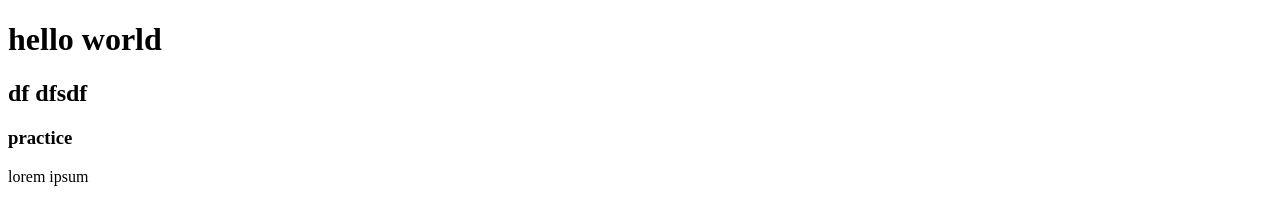
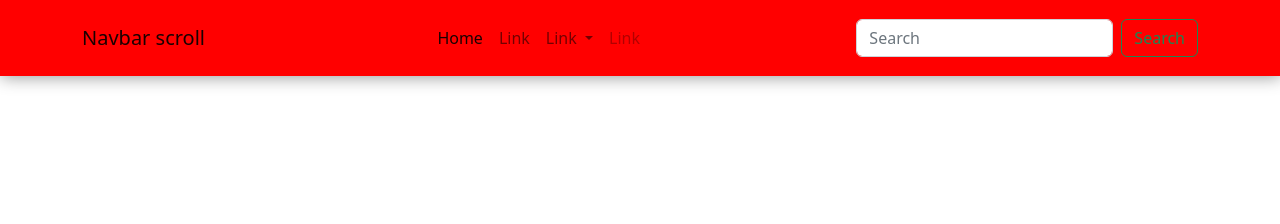
Before and after one commit to Darshan7471/vegies, a plain HTML site: page index.html in a window 1280 px wide. Drawn offline with nearby package versions, Linux system fonts and the light colour scheme.

Commit message:
new changes

```diff
--- /dev/null
+++ b/css/main.scss
@@ -0,0 +1,23 @@
+body {
+    box-sizing: border-box;
+    ul,li {
+        padding: 0;
+        list-style: none;
+        margin: 0;
+    }
+
+}
+.header{
+    width: 100%;
+    float: left;
+    height: auto;
+    box-shadow: 1px 1px 16px #00000069;
+    background-color: red;
+    padding: 10px 0px;
+}
+
+.header-fixed {
+    position: fixed;
+    top: 0;
+    box-shadow: 1px 1px 16px #00000069;
+}
--- a/index.html
+++ b/index.html
@@ -5,12 +5,49 @@
     <meta http-equiv="X-UA-Compatible" content="IE=edge">
     <meta name="viewport" content="width=device-width, initial-scale=1.0">
     <title>Document</title>
+    <link href="https://cdn.jsdelivr.net/npm/bootstrap@5.2.0/dist/css/bootstrap.min.css" rel="stylesheet" integrity="sha384-gH2yIJqKdNHPEq0n4Mqa/HGKIhSkIHeL5AyhkYV8i59U5AR6csBvApHHNl/vI1Bx" crossorigin="anonymous">
+  <link rel="stylesheet" href="css/main.css">
 </head>
 <body>
-    <h1>hello world</h1>
-    <h2>df dfsdf</h2>
-    <h3>practice</h3>
-    lorem ipsum
+
+<header class="header ">
+    <nav class="navbar navbar-expand-lg">
+        <div class="container">
+          <a class="navbar-brand" href="#">Navbar scroll</a>
+          <button class="navbar-toggler" type="button" data-bs-toggle="collapse" data-bs-target="#navbarScroll" aria-controls="navbarScroll" aria-expanded="false" aria-label="Toggle navigation">
+            <span class="navbar-toggler-icon"></span>
+          </button>
+          <div class="collapse navbar-collapse" id="navbarScroll">
+            <ul class="navbar-nav m-auto my-2 my-lg-0 navbar-nav-scroll" style="--bs-scroll-height: 100px;">
+              <li class="nav-item">
+                <a class="nav-link active" aria-current="page" href="#">Home</a>
+              </li>
+              <li class="nav-item">
+                <a class="nav-link" href="#">Link</a>
+              </li>
+              <li class="nav-item dropdown">
+                <a class="nav-link dropdown-toggle" href="#" role="button" data-bs-toggle="dropdown" aria-expanded="false">
+                  Link
+                </a>
+                <ul class="dropdown-menu">
+                  <li><a class="dropdown-item" href="#">Action</a></li>
+                  <li><a class="dropdown-item" href="#">Another action</a></li>
+                  <li><hr class="dropdown-divider"></li>
+                  <li><a class="dropdown-item" href="#">Something else here</a></li>
+                </ul>
+              </li>
+              <li class="nav-item">
+                <a class="nav-link disabled">Link</a>
+              </li>
+            </ul>
+            <form class="d-flex" role="search">
+              <input class="form-control me-2" type="search" placeholder="Search" aria-label="Search">
+              <button class="btn btn-outline-success" type="submit">Search</button>
+            </form>
+          </div>
+        </div>
+      </nav>
+</header>
 
 
 
@@ -19,7 +56,7 @@
 
 
 
-
+    <script src="https://cdn.jsdelivr.net/npm/bootstrap@5.2.0/dist/js/bootstrap.bundle.min.js" integrity="sha384-A3rJD856KowSb7dwlZdYEkO39Gagi7vIsF0jrRAoQmDKKtQBHUuLZ9AsSv4jD4Xa" crossorigin="anonymous"></script>
     <script src="js/main.js"></script>
 </body>
 </html>
```
Also changed, not shown: css/main.css (added), 1 other file.
